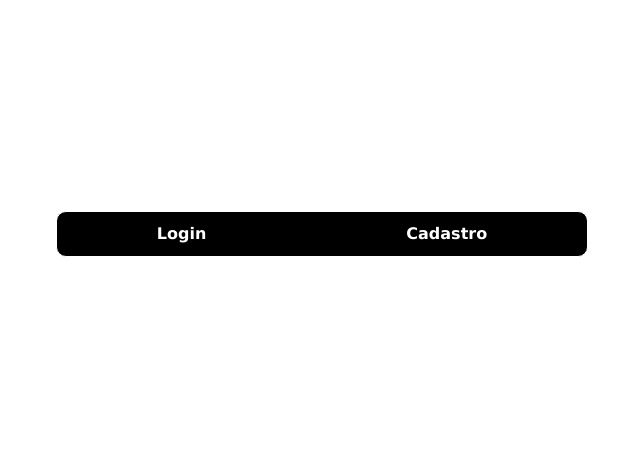
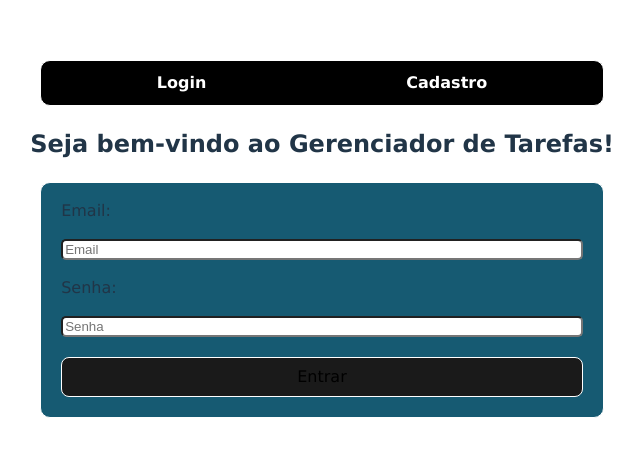
Before and after one commit to higorfranca96/front-gerenciador-tarefas, a React (Vite) app: page / in a window 1280 px wide. Before the commit this address had no page. Shown: the part 166-622 px from the top of the page, without its empty margins (318-960 px from the left). Built offline with nearby package versions, Linux system fonts and the light colour scheme.

Commit message:
alteração rota / e tela login

```diff
--- a/src/App.jsx
+++ b/src/App.jsx
@@ -12,6 +12,7 @@ export default function App() {
     <>
       <Navbar />
       <Routes>
+        <Route path="/" element={<LoginPage />} />
         <Route path="/login" element={<LoginPage />} />
         <Route path="/register" element={<RegisterPage />} />
         <Route path="/tarefas" element={<PrivateRoute><TodoListPage /></PrivateRoute>} />
--- a/src/index.css
+++ b/src/index.css
@@ -206,3 +206,7 @@ h1 {
     margin-right: 2.5%;
   }
 }
+
+.tituloLogin{
+  text-align: center;
+}
--- a/src/pages/LoginPage.jsx
+++ b/src/pages/LoginPage.jsx
@@ -22,6 +22,10 @@ export default function LoginPage() {
   };
 
   return (
+    <>
+        <div className='tituloLogin'>
+          <h2>Seja bem-vindo ao Gerenciador de Tarefas!</h2>
+        </div>
         <form className="form" onSubmit={handleSubmit}>
           <label className="formItem"><p>Email:</p></label>
           <input className="formItem" placeholder="Email" value={email} onChange={(e) => setEmail(e.target.value)} />
@@ -29,5 +33,6 @@ export default function LoginPage() {
           <input className="formItem" placeholder="Senha" type="password" value={senha} onChange={(e) => setSenha(e.target.value)} />
           <button className='button' type="submit">Entrar</button>
         </form>
+    </>
   );
 }
```
Lines whose indentation alone changed are shown as unchanged.
